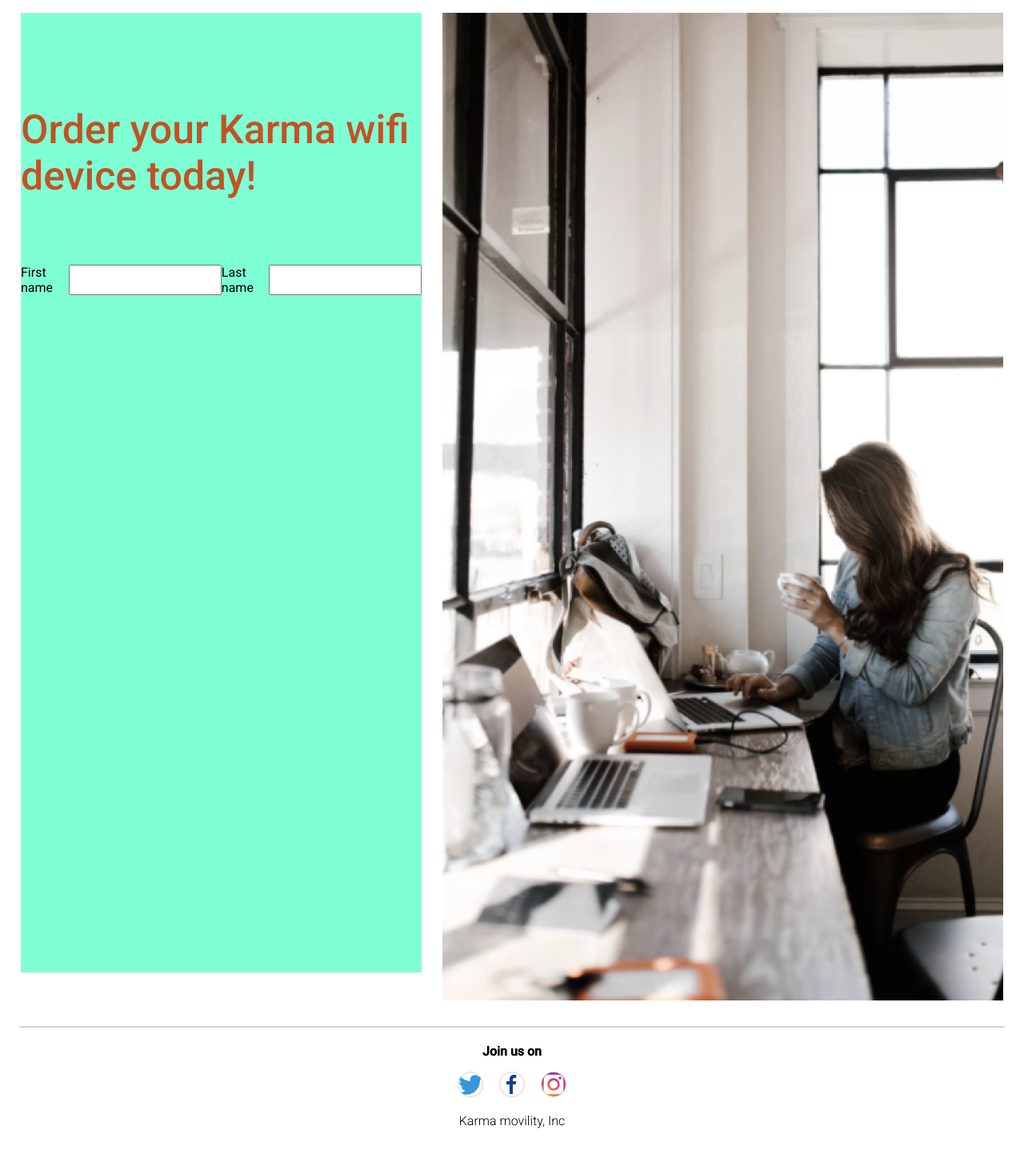
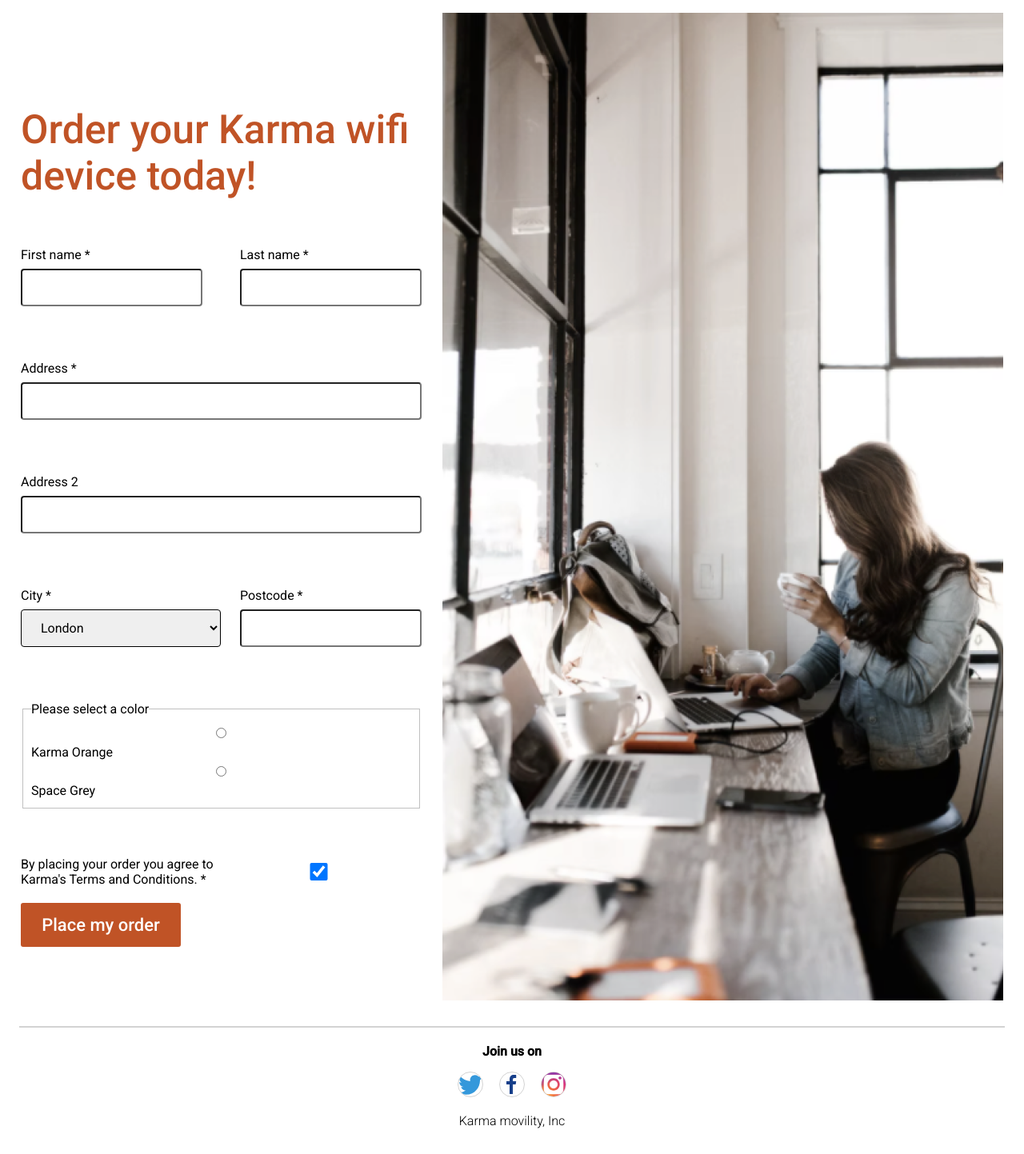
Before and after one commit to CodeYourFuture/HTML-CSS-Module-Project, a PHP site: page /store.html in a window 1280 px wide. Shown: the part 96-1539 px from the top of the page at 80% size. Run offline with PHP 8.4, Linux system fonts and the light colour scheme.

Commit message:
feat: adding form

```diff
--- a/css/store.css
+++ b/css/store.css
@@ -97,16 +97,58 @@
     width: 501px;
     height: 1200px;
     left: 122px;
-    background-color: aquamarine;
+    /* background-color: aquamarine; */
   }
 
 .orderForm h2 {
     justify-content: center;
     margin-top: 117px;
 }
-  .firstLine {
-    margin-top: 82px;
+  .Line {
+    margin-top: 60px;
     display: flex;
+    justify-content: space-between;
+  }
+  input {
+    width: 100%;
+    padding: 12px 20px;
+    margin: 8px 0px;
+    display: block;
+    border-radius: 4px;
+    box-sizing: border-box;
+  }
+
+  input:checked {
+    border: 1px solid black;
+  }
+  .address {
+    width: 100%;
+  }
+
+  select {
+    width: 170%;
+    padding: 12px 20px;
+    margin: 8px 0px;
+    display: block;
+    border: 1px solid black;
+    border-radius: 4px;
+    box-sizing: border-box;
+  }
+
+  fieldset {
+    margin-top: 60px;
+  }
+
+  .get_karma {
+    background-color: #c05326;
+    border-radius: 3px;
+    border: none;
+    margin-top: 20px;
+    padding: 15px;
+    color: white;
+    font-size: 22px;
+    font-weight: 500;
+    width: 200px;
   }
 /* Footer */
 
--- a/index.html
+++ b/index.html
@@ -21,7 +21,7 @@
     <!-- Remember: Use semantic HTML tags like <header>, <main>, <nav>, <footer>, <section> etc -->
     <!-- All the images you need are in the 'img' folder -->
     <header class="header">
-      <a href="/HTML-CSS-Module-Project/index.html">
+      <a href="/HTML-CSS-Module-Project/">
         <img
           src="/HTML-CSS-Module-Project/img/karma-logo.svg"
           alt="Logo"
--- a/store.html
+++ b/store.html
@@ -58,12 +58,56 @@
     <div class="content-store">
       <form action="" class="orderForm">
         <h2 class="article__summary">Order your Karma wifi device today!</h2>
-        <div class="firstLine">
-          <label id="first">First name </label>
-          <input required type="text" name="first_name" id="first" />
-          <label id="last">Last name</label>
-          <input required type="text" name="last_name" id="last" />
+        <div class="Line">
+          <div class="first-name">
+            <label id="first">First name * </label>
+            <input required type="text" name="first_name" id="first" />
+          </div>
+          <div class="last-name">
+            <label id="last">Last name *</label>
+            <input required type="text" name="last_name" id="last" />
+          </div>
         </div>
+        <div class="Line">
+          <div class="address">
+            <label id="address">Address *</label>
+            <input required type="text" name="address" id="address" />
+          </div>
+        </div>
+        <div class="Line">
+          <div class="address">
+            <label id="address-2">Address 2</label>
+            <input required type="text" name="address-2" id="address-2" />
+          </div>
+        </div>
+        <div class="Line">
+          <div class="city">
+            <label for="size">City *</label>
+            <select id="size" name="pizza_size">
+              <option value="very_large">London</option>
+              <option value="large">Manchester</option>
+              <option value="medium">Bristol</option>
+            </select>
+          </div>
+          <div class="postcode">
+            <label id="postcode">Postcode *</label>
+            <input required type="text" name="postcode" id="postcode" />
+          </div>
+        </div>
+        <fieldset>
+            <legend>Please select a color</legend>
+            <div>
+              <input type="radio" id="orang" name="color" value="orange" />
+              <label for="orange">Karma Orange</label>
+
+              <input type="radio" id="grey" name="color" value="grey" />
+              <label for="grey">Space Grey</label>
+            </div>
+        </fieldset>
+        <label class="Line">By placing your order you agree to Karma's Terms and Conditions. *
+            <input type="checkbox" checked="checked">
+        </label>
+        <button class="get_karma">Place my order</button>
       </form>
       <img
         src="/HTML-CSS-Module-Project/img/Girl working at desk.png"
```
